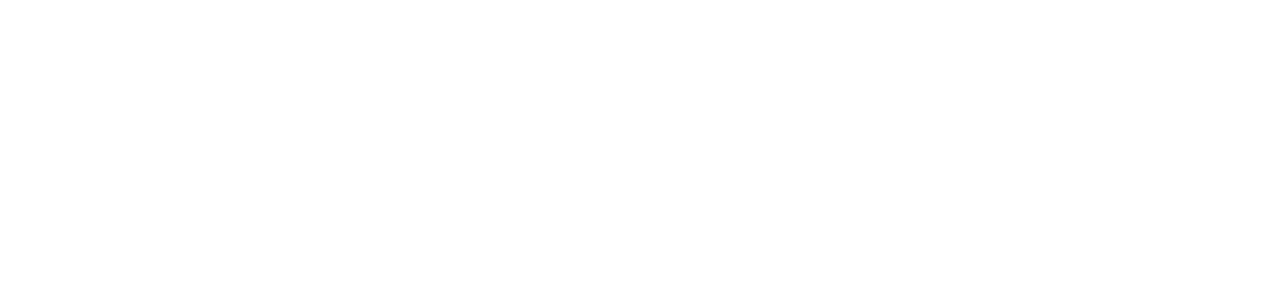
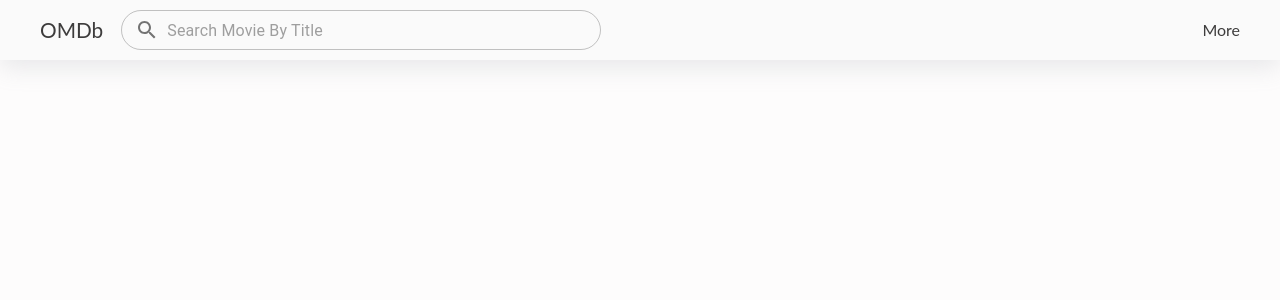
Before and after one commit to aunshx/omdb_api, a React (Create React App) app in the folder client/: page / in a window 1280 px wide. Shown: the top 300 px of the page. Built offline with nearby package versions, Linux system fonts and the light colour scheme.

Commit message:
Navbar, Search bar and Loader intialized and events updated

```diff
--- a/client/package.json
+++ b/client/package.json
@@ -3,6 +3,10 @@
   "version": "0.1.0",
   "private": true,
   "dependencies": {
+    "@emotion/react": "^11.10.6",
+    "@emotion/styled": "^11.10.6",
+    "@mui/icons-material": "^5.11.11",
+    "@mui/material": "^5.11.11",
     "@testing-library/jest-dom": "^5.16.5",
     "@testing-library/react": "^13.4.0",
     "@testing-library/user-event": "^13.5.0",
--- a/client/src/App.css
+++ b/client/src/App.css
@@ -0,0 +1,142 @@
+/* ---------- BASIC IMPORTS ------------ */
+
+@import url('https://fonts.googleapis.com/css2?family=Comfortaa&family=Courgette&display=swap');
+@import url('https://fonts.googleapis.com/css2?family=Fredoka&display=swap');
+
+:root {
+  --navbar-color: rgb(250, 250, 250);
+  --background-color: rgb(253, 252, 252);
+  --light-color: white;
+  --navbar-text-color: rgb(61, 60, 60);
+  --dark-font-color: rgb(111, 111, 111);
+  --very-light-grey-color: rgb(176, 174, 174);
+  --photo-color: rgb(16, 167, 201);
+  --video-color: rgb(201, 16, 87);
+  --grey-color: grey;
+  --card-color: rgb(253, 253, 253);
+  --light-red-color: rgb(222, 147, 147);
+}
+
+
+* {
+    box-sizing: border-box;
+    padding: 0;
+    margin: 0;
+}
+
+body {
+    font-family: 'Lato', sans-serif;
+    color: var(--light-color);
+    line-height: 1.6;
+    background-color: var(--background-color);
+    transition: background-color 1s;
+  background-position: 0 0, 4px 4px;
+  background-size: 5px 5px;
+}
+
+
+/* ------- COMMON CLASSES -------- */
+.cursor_pointer {
+  cursor: pointer;
+}
+
+.flex_column {
+  display: flex;
+  align-items: center;
+  flex-direction: column;
+}
+
+.flex_around {
+  display: flex;
+  align-items: center;
+  justify-content: space-around;
+}
+
+.flex_evenly{
+  display: flex;
+  align-items: center;
+  justify-content: space-evenly;
+}
+.flex_between {
+  display: flex;
+  align-items: center;
+  justify-content: space-between;
+}
+
+.flex_middle {
+  display: flex;
+  align-items: center;
+  justify-content: center;
+}
+.flex_left {
+  display: flex;
+  align-items: flex-start;
+  justify-content: center;
+}
+.flex_right {
+  display: flex;
+  align-items: flex-end;
+  justify-content: center;
+}
+
+.container {
+  width: 800px;
+  height: auto;
+  display: grid;
+  grid-template-columns: 1fr 1fr;
+  margin-top: 100px;
+  /* border: 1px solid red; */
+}
+
+.big-container {
+  width: 95vw;
+  height: calc(100vh - 150px);
+  margin-top: 100px;
+}
+
+.close {
+  color: var(--grey-color);
+  border: 1px solid var(--grey-color);
+  width: 60px;
+  border-radius: 5px;
+  cursor: pointer;
+  margin: 1em 0;
+}
+
+.close:hover {
+  cursor: pointer;
+  color: var(--light-red-color);
+  border-color: var(--light-red-color);
+}
+
+/* ------- NAVBAR ------- */
+
+.navbar {
+  width: 100%;
+  height: 60px;
+  background-color: var(--navbar-color);
+  box-shadow: rgba(149, 157, 165, 0.2) 0px 8px 24px;
+  padding: 0 2.5em;
+  position: fixed;
+    color: var(--navbar-text-color);
+  top: 0;
+  z-index: 100;
+}
+
+.navbar a {
+  color: var(--navbar-text-color);
+  text-decoration: none;
+  font-size: 1.3em;
+}
+
+.navbar a:hover {
+  color: var(--grey-color);
+}
+
+/* ---------- SEARCH BAR ------------ */
+
+.navbar .search {
+  padding: 10px;
+  color: var(--grey-color);
+  width: 500px;
+}
--- a/client/src/App.tsx
+++ b/client/src/App.tsx
@@ -1,10 +1,21 @@
-import React from 'react';
+import { useState } from 'react'
+import "./App.css";
 
-import './App.css';
+import Navbar from "./components/navbar/Navbar";
 
-function App() {
+const App: React.FC = () => {
+
+  const[input, setInput] = useState<string>("")
+  const[loading, setLoading] = useState<boolean>(false)
+
   return (
     <>
+      <Navbar
+        input={input}
+        setInput={setInput}
+        loading={loading}
+        setLoading={setLoading}
+      />
     </>
   );
 }
--- /dev/null
+++ b/client/src/components/loader/Loader.tsx
@@ -0,0 +1,25 @@
+import React from 'react'
+import { CircularProgress } from '@mui/material';
+
+type Props = {
+    size: number;
+    thickness: number;
+}
+
+const Loader: React.FC<Props> = ({ size, thickness }) => {
+  return (
+    <CircularProgress
+      variant='indeterminate'
+      disableShrink
+      sx={{
+        color: (theme) =>
+          theme.palette.mode === "light" ? "#c0d6eb" : "#308fe8",
+        animationDuration: "600ms",
+      }}
+      size={size || 17}
+      thickness={thickness || 4}
+    />
+  );
+}
+
+export default Loader
--- /dev/null
+++ b/client/src/components/navbar/Navbar.tsx
@@ -0,0 +1,55 @@
+import React from "react";
+
+import SearchBar from './search/SearchBar'
+
+type Props = {
+    input: string;
+    setInput: (val: string) => void;
+    loading: boolean;
+    setLoading: (val: boolean) => void;
+}
+
+const Navbar: React.FC<Props> = ({
+    input,
+    setInput,
+    loading,
+    setLoading
+}) => {
+  return (
+    <>
+      <div className='navbar flex_between'>
+        <div className='flex_middle cursor_pointer'>
+          <a
+            href='https://omdbapi.com'
+            target={"_blank"}
+            rel='noreferrer noopenner nofollow'
+          >
+            OMDb
+          </a>
+          <div style={{ marginLeft: "0.5em" }}>
+            <SearchBar
+                input={input}
+                setInput={setInput}
+                loading={loading}
+                setLoading={setLoading}
+            />
+          </div>
+        </div>
+        <div className='flex_right cursor_pointer'>
+          <a
+            href='https://omdbapi.com'
+            target={"_blank"}
+            rel='noreferrer noopenner nofollow'
+            style={{ fontSize: "1em" }}
+          >
+            More
+          </a>
+        </div>
+      </div>
+    </>
+  );
+};
+
+Navbar.propTypes = {};
+
+export default Navbar;
--- /dev/null
+++ b/client/src/components/navbar/search/SearchBar.tsx
@@ -0,0 +1,130 @@
+import React, { ChangeEvent, useState, MouseEvent, useEffect } from "react";
+
+import PropTypes from "prop-types";
+
+import { InputAdornment, TextField } from "@mui/material";
+import { styled } from "@mui/material/styles";
+
+import SearchIcon from "@mui/icons-material/Search";
+import CloseIcon from "@mui/icons-material/Close";
+
+import Loader from "../../loader/Loader";
+
+
+const CssSearchField = styled(TextField, {
+  shouldForwardProp: (props) => props !== "focusColor",
+})((p) => ({
+  // input label when focused
+  "& label.Mui-focused": {
+    color: "none",
+    // borderColor: 'none',
+    border: "1px solid gray",
+    boxShadow: "0px 1px 3px 0px rgba(15, 15, 15, 0.75)",
+  },
+  "& .MuiInput-underline:after": {
+    borderBottomColor: "none",
+  },
+  // focused color for input with variant='outlined'
+  "& .MuiOutlinedInput-root": {
+    "&.Mui-focused fieldset": {
+      // borderColor: 'none',
+      border: "1px solid gray",
+      fontSize: "0.9em",
+    },
+    borderRadius: "20px",
+    border: "1px solid none",
+  },
+}));
+
+type Props = {
+    input: string;
+    setInput: (val: string) => void;
+    loading: boolean;
+    setLoading: (val: boolean) => void;
+}
+
+type InputEvent = ChangeEvent<HTMLInputElement>;
+type MouseEventHandle = MouseEvent<HTMLDivElement>;
+
+const SearchBar: React.FC<Props> = ({
+    input,
+    setInput,
+    loading,
+    setLoading
+}) => {
+
+  const [isSelected, setIsSelected] = useState<boolean>(false);
+
+  const changeSelected = (e: MouseEventHandle) => {
+    setIsSelected(true);
+  };
+
+  const changeDeselected = (e: MouseEventHandle) => {
+    setIsSelected(false);
+  };
+
+
+  return (
+    <>
+      <div className='search'>
+        <CssSearchField
+          size='small'
+          placeholder='Search Movie By Title'
+          fullWidth
+          className='search_bar'
+          onChange={(e: InputEvent) => setInput(e.target.value)}
+          onMouseEnter={changeSelected}
+          onMouseLeave={changeDeselected}
+          value={input}
+          name='input'
+          InputProps={{
+            endAdornment: (
+              <div className='flex_end_everything'>
+                <InputAdornment position='end'>
+                  {loading ? (
+                    <Loader size={17} thickness={4} />
+                  ) : (
+                    <>
+                      {input.length > 0 ? (
+                        <CloseIcon
+                          style={{
+                            fontSize: 18,
+                            cursor: "pointer",
+                          }}
+                          onClick={() => {
+                            setInput("");
+                            setLoading(false);
+                          }}
+                        />
+                      ) : (
+                        ""
+                      )}
+                    </>
+                  )}
+                </InputAdornment>
+              </div>
+            ),
+            startAdornment: (
+              <InputAdornment position='start'>
+                {isSelected ? (
+                  <SearchIcon
+                    style={{
+                      color: "red",
+                    }}
+                  />
+                ) : (
+                  <SearchIcon />
+                )}
+              </InputAdornment>
+            ),
+          }}
+        />
+      </div>
+    </>
+  );
+};
+
+SearchBar.propTypes = {
+};
+
+export default SearchBar
```
Also changed, not shown: 1 other file (tests, documents, lock files or other folders).
